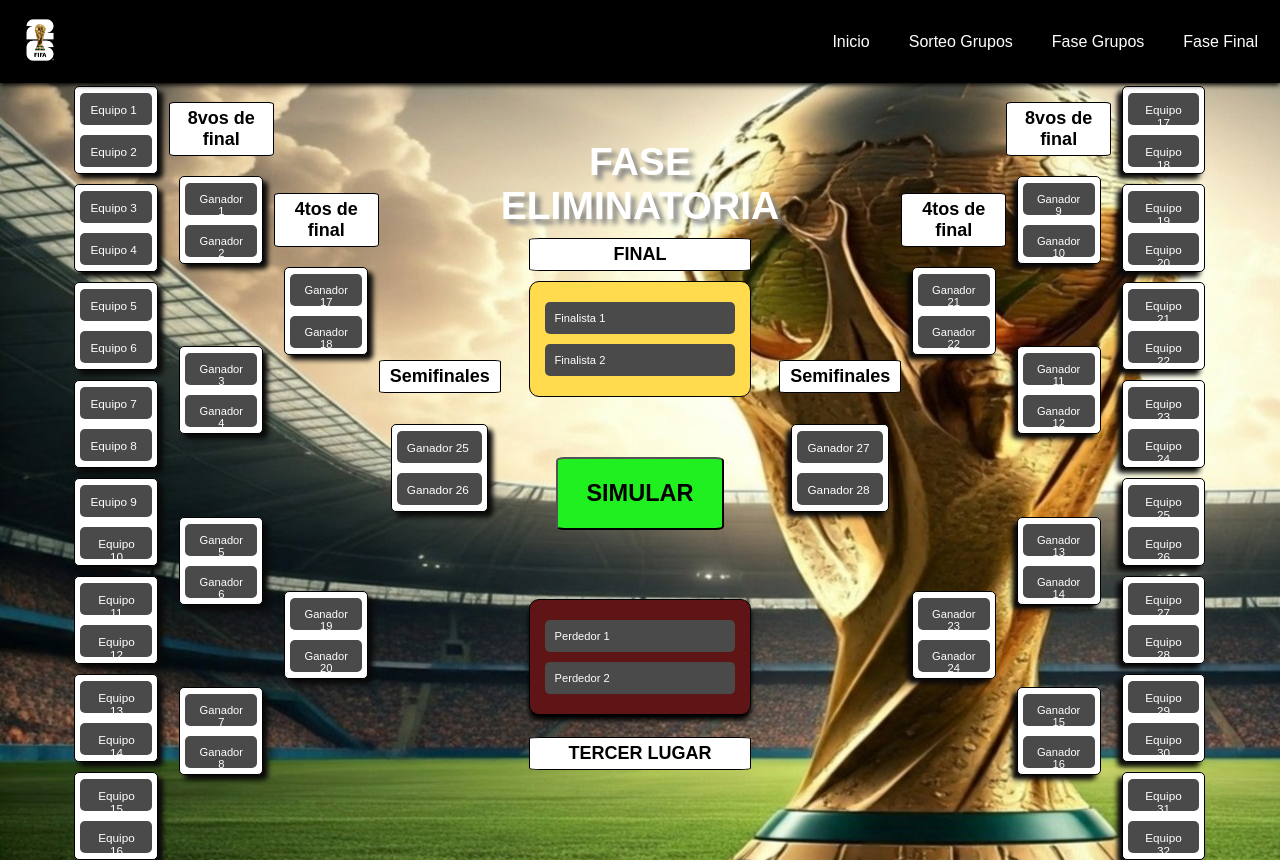
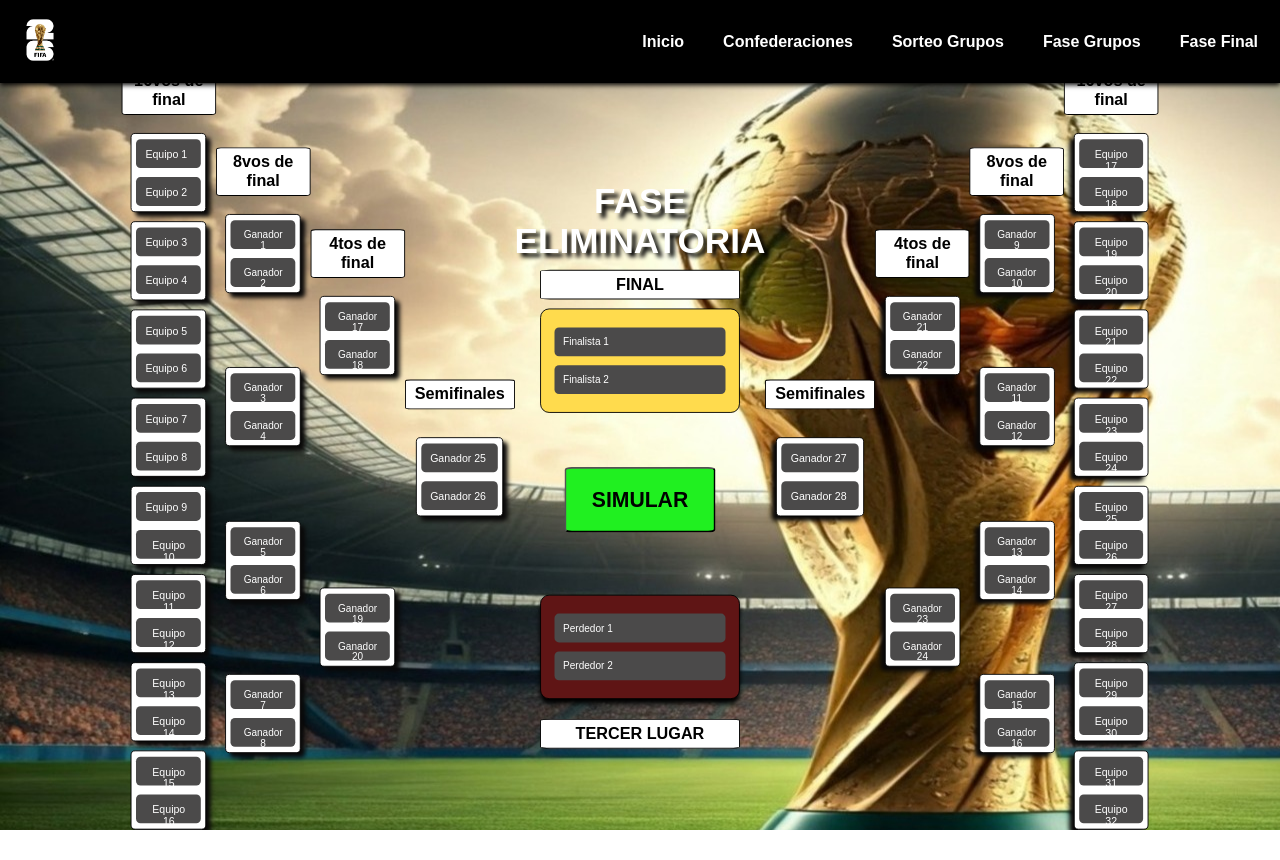
Before and after one commit to Grupo-LabProg/simuladorMundial2026, a plain HTML site: page pages/simulacionFaseFinal.html in a window 1280 px wide. After the commit the page ends 830 px from the top, so only its background shows below. Drawn offline with Linux system fonts and the light colour scheme; some packages are replaced by stand-ins of ours; a script that the page names is missing.

Commit message:
modifica header y se reduccion de tamaño de fase final

```diff
--- a/css/estilo.css
+++ b/css/estilo.css
@@ -9,12 +9,17 @@
 }
 
 body {
-  font-family: Arial, sans-serif;
+  font-family: Arial, Helvetica, sans-serif;
   margin: 0;
   background-image: url("../img/fondoSimulacionFinal.jpg");
   background-size: auto;
   background-repeat: no-repeat;
   background-position: 0 2%;
+}
+
+.container {
+  display: flex;
+  align-items: flex-end;
 }
 
 header {
@@ -51,6 +56,7 @@ nav ul li a {
   padding: 8px 12px;
   border-radius: 3px;
   transition: background-color 0.3s ease, color 0.3s ease;
+  font-weight: bold;
 }
 
 nav ul li a:hover {
@@ -92,7 +98,9 @@ b {
   height: 90%;
   padding: 5%;
   position: absolute;
-  top: 9.5%;
+  top: 15.5%;
+  transform: scale(0.9);
+  transform-origin: top center;
 }
 
 .round {
@@ -100,7 +108,6 @@ b {
   flex-direction: column;
   align-items: center;
   width: 100%;
-  /* border: 1px solid black; */
   gap: 10px;
 }
 
@@ -231,7 +238,7 @@ h3 {
 h2 {
   font-size: 3em;
   text-align: center;
-  text-shadow: 5px 5px 5px grey;
+  text-shadow: 5px 5px 5px rgb(0, 0, 0);
 }
 
 .textThird {
--- a/js/simulacionFinal.js
+++ b/js/simulacionFinal.js
@@ -1,21 +1,32 @@
 // Selecciona todos los divs con clase que empieza con 'team'
 
-const headerHTML = `<div class="logo">
-            <img src="../img/logo.png" alt="Logo">
-        </div>
-        <input type="checkbox" id="nav_check" hidden>
-        <nav>
-            <ul>
-                <li><a class="link" href="index.html">Inicio</a></li>
-                <li><a class="link" href="index.html" data-target="sorteoFaseGrupos">Sorteo Grupos</a></li>
-                <li><a class="link" href="index.html" data-target="faseGrupos">Fase Grupos</a></li>
-                <li><a href="simulacionFaseFinal.html" target="_blank">Fase Final</a></li>
-            </ul>
-        </nav>`;
+const headerHTML1 = `<div class="logo">
+        <a href=""><img src="../img/logo.png" alt="Logo" /></a>
+      </div>
+      <input type="checkbox" id="nav_check" hidden />
+      <nav>
+        <ul class="nav_menu">
+          <li><a class="link" href="index.html">Inicio</a></li>
+          <li>
+            <a class="link" href="#" data-target="confederaciones"
+              >Confederaciones</a
+            >
+          </li>
+          <li>
+            <a class="link" href="index.html" data-target="sorteoFaseGrupos"
+              >Sorteo Grupos</a
+            >
+          </li>
+          <li>
+            <a class="link" href="index.html" data-target="faseGrupos">Fase Grupos</a>
+          </li>
+          <li><a href="simulacionFaseFinal.html" target="">Fase Final</a></li>
+        </ul>
+      </nav>`;
 
 function insertHeader() {
   const headerContainer = document.getElementById("header");
-  headerContainer.innerHTML = headerHTML;
+  headerContainer.innerHTML = headerHTML1;
 }
 
 // Espera a que el DOM esté completamente cargado
```
Also changed, not shown: css/index.css (+9 -17 lines), pages/index.html (+59 -29 lines), pages/simulacionFaseFinal.html (+0 -12 lines).
